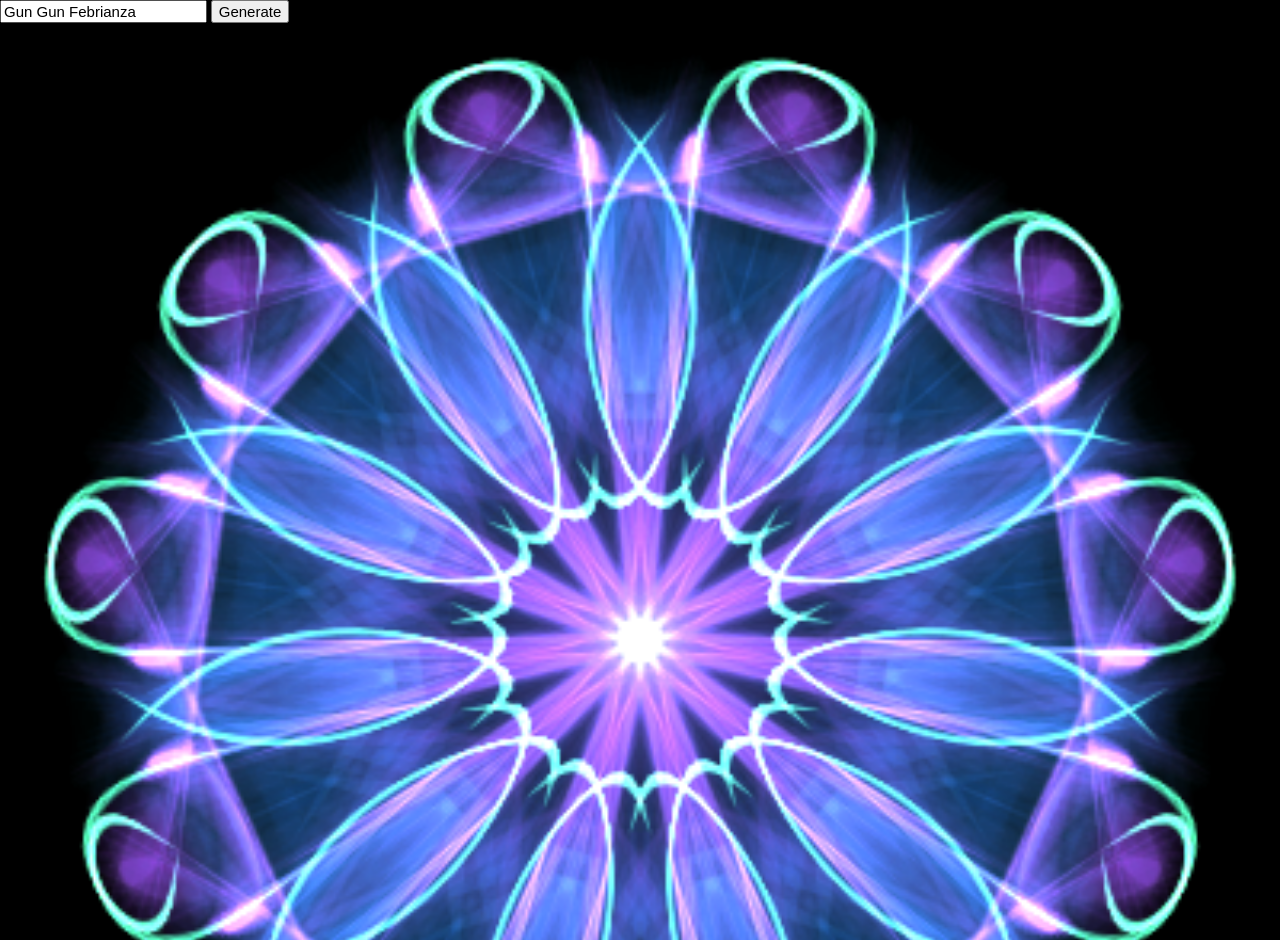
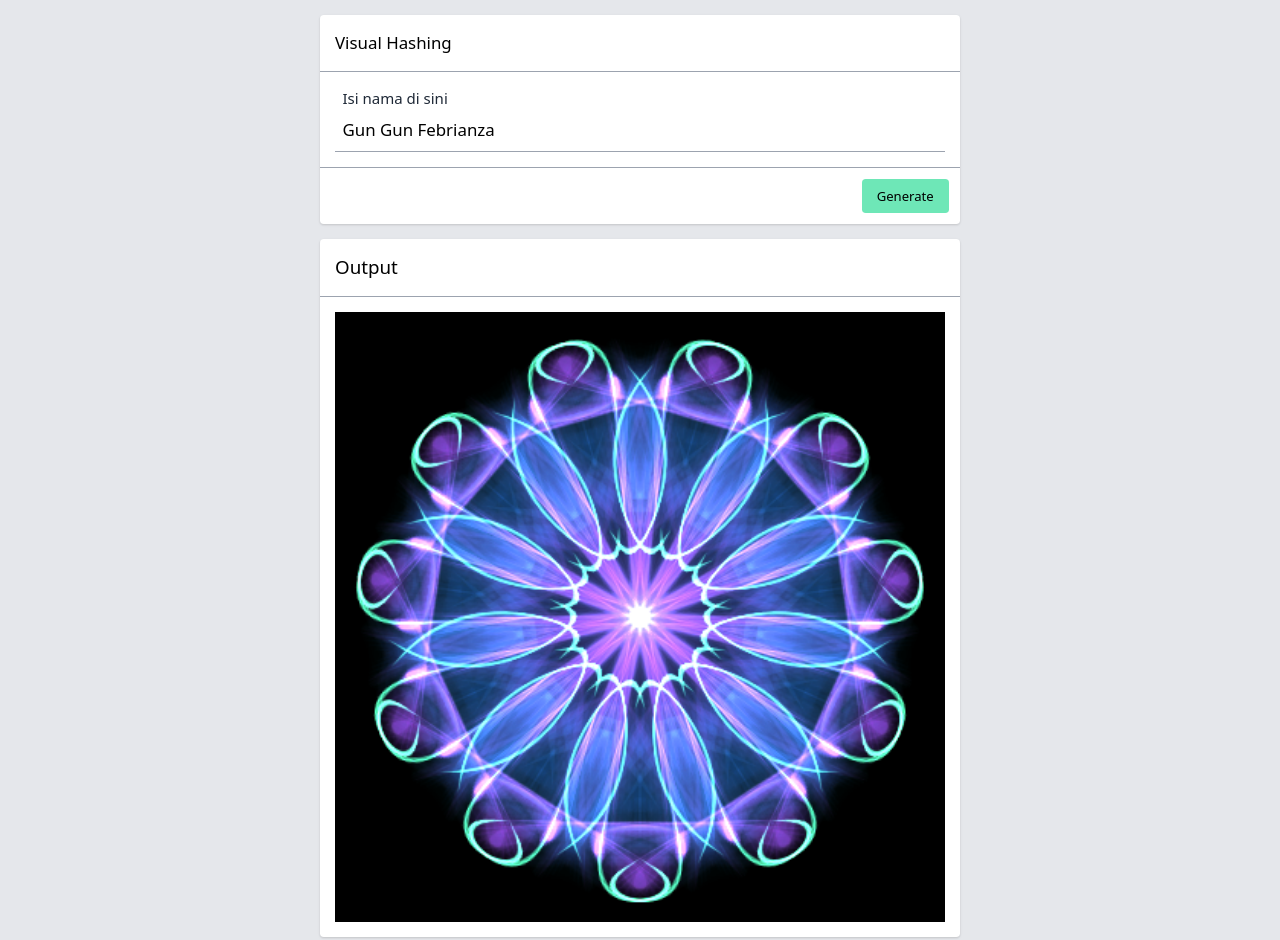
Before and after one commit to gungunfebrianza/Visual-Hashing, a plain HTML site: page index.html in a window 1280 px wide. Shown: the top 940 px of the page. Drawn offline with nearby package versions, Linux system fonts and the light colour scheme.

Commit message:
add tailwindcss, style improvements
Penambahan card untuk input dan canvas output

```diff
--- a/index.html
+++ b/index.html
@@ -7,16 +7,49 @@
   <meta name="Description" content="" />
   <meta name="Keywords" content="" />
 
-  <link rel="stylesheet" type="text/css" media="screen,print" href="style.css" />
+  <link rel="stylesheet" type="text/css" media="screen,print" href="style.css">
+
+  <link href="https://unpkg.com/tailwindcss@^1.0/dist/tailwind.min.css" rel="stylesheet">
+
 </head>
 
-<body>
-  <canvas onclick="visualhash()"></canvas><br />
-  <span style="position:absolute;top:0">
-    <input type="text" id="textpattern" onclick="select(this)" value="Gun Gun Febrianza" onKeyPress="return eventkeypress();" />
-    <input type="button" onclick="stp()" value="Generate" />
-  </span>
+<body class="w-screen bg-gray-200">
 
+  <div class="container mx-auto w-1/2">
+    <!-- Teks Input -->
+    <div class="rounded shadow bg-white w-full my-4">
+      <!-- Card:Header -->
+      <div class="border-b border-gray-400 p-4">
+        <span class="text-lg">Visual Hashing</span>
+      </div>
+
+      <!-- Card:Body -->
+      <div class="p-4">
+        <label class="pl-2 text-gray-800 block" for="textpattern">Isi nama di sini</label>
+        <input class="p-2 text-lg border-b border-gray-400 w-full" type="text" id="textpattern" onclick="select(this)"
+        value="Gun Gun Febrianza" onKeyPress="return eventkeypress();" />
+      </div>
+
+      <!-- Card:Footer -->
+      <div class="border-t border-gray-400 p-3 text-right">
+        <input class="rounded text-sm bg-green-300 px-4 py-2 active:bg-green-600" type="button" onclick="stp()" value="Generate" />
+      </div>
+    </div>
+
+    <!-- Output -->
+    <div class="rounded shadow bg-white w-full my-4">
+      <!-- Card:Header -->
+      <div class="border-b border-gray-400 p-4">
+        <span class="text-xl">Output</span>
+      </div>
+
+      <!-- Card:Boay -->
+      <div class="p-4">
+        <canvas onclick="visualhash()"></canvas>
+      </div>
+    </div>
+
+  </div>
   <script type="text/javascript" src="index.js"></script>
 </body>
 
```
